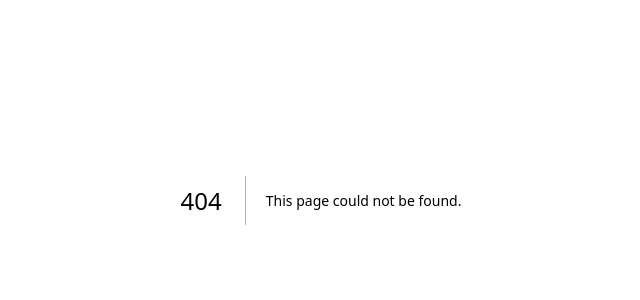
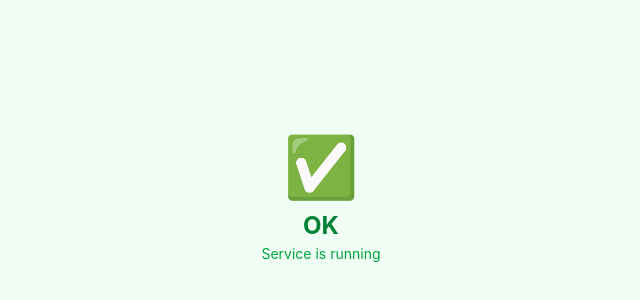
Before and after one commit to miarta/payment-link, a Next.js app: page /health in a window 1280 px wide. Before the commit this address had no page. Shown: the part 200-500 px from the top of the page, without its empty margins (319-959 px from the left). Built offline with nearby package versions, Linux system fonts and the light colour scheme.

Commit message:
add health pages

```diff
--- /dev/null
+++ b/app/health/page.tsx
@@ -0,0 +1,11 @@
+export default function HealthPage() {
+  return (
+    <div className="min-h-screen flex items-center justify-center bg-green-50">
+      <div className="text-center">
+        <div className="text-6xl mb-4">✅</div>
+        <h1 className="text-2xl font-semibold text-green-700">OK</h1>
+        <p className="text-green-600 mt-1 text-sm">Service is running</p>
+      </div>
+    </div>
+  );
+}
```
